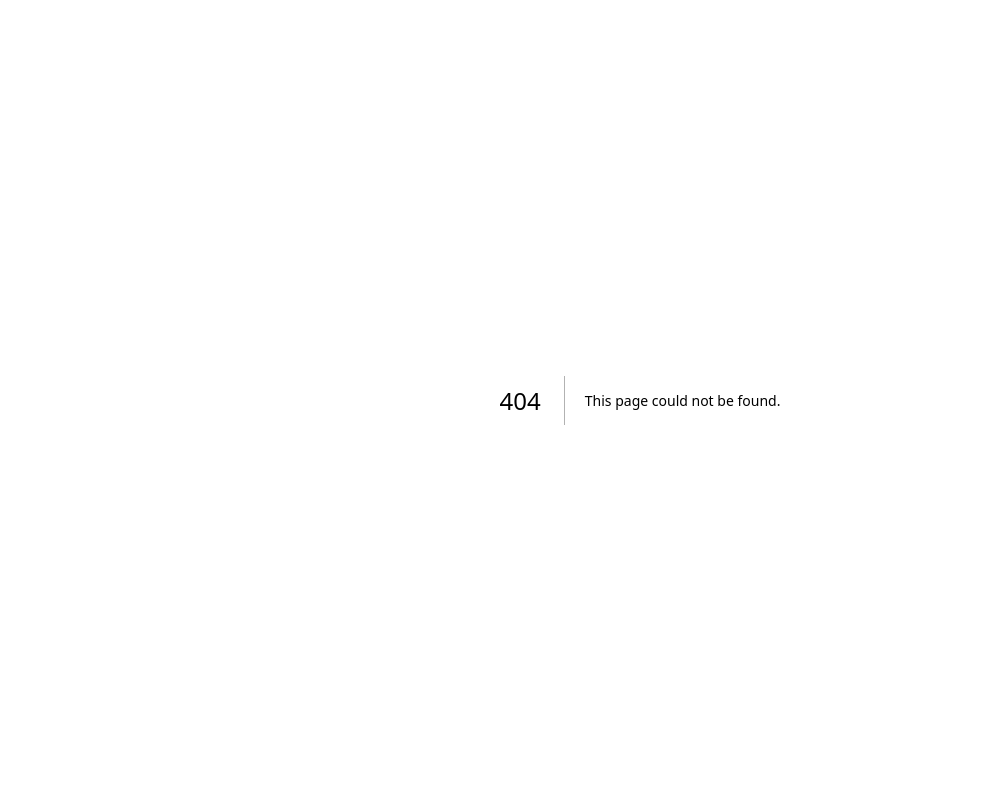
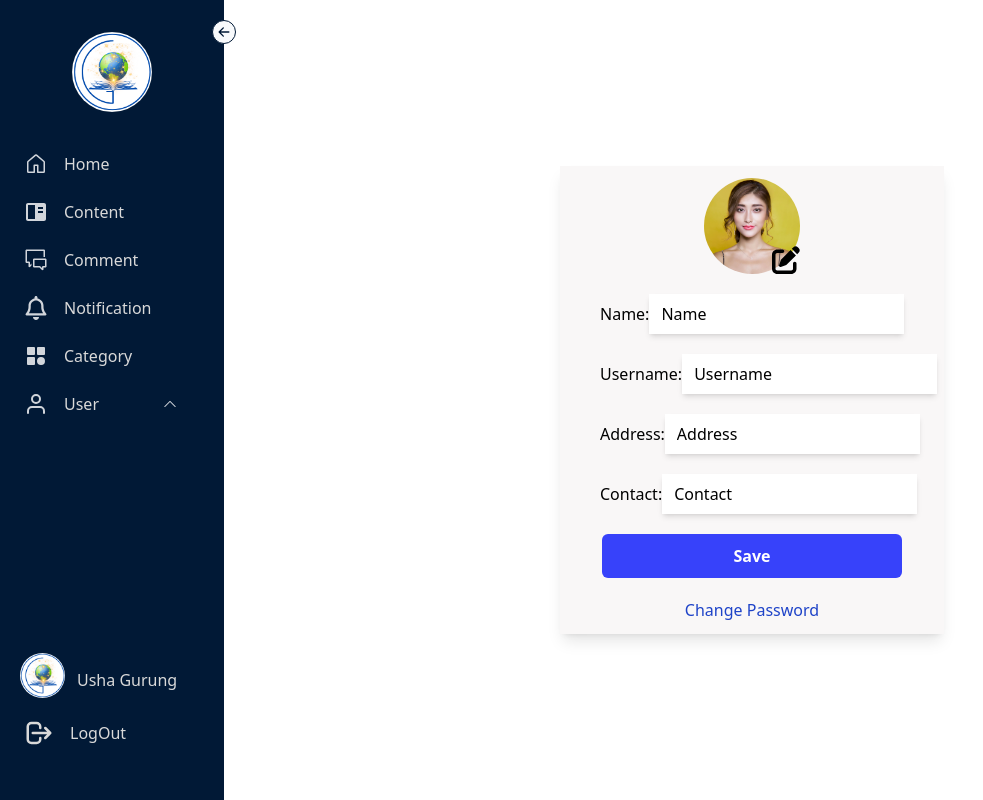
Before and after one commit to manojtsx/GyanShristi-CMS, a Next.js app in the folder client/: page /admin/editor/edit/1 in a window 1280 px wide. Before the commit this address had no page. Shown: the whole page, without its empty margins (0-983 px from the left). Built offline with nearby package versions, Linux system fonts and the light colour scheme.

Commit message:
made edit editor route of the admin page

```diff
--- /dev/null
+++ b/client/src/app/admin/category/edit/[id]/page.tsx
@@ -0,0 +1,11 @@
+import React from 'react'
+
+function page() {
+  return (
+    <div>
+
+    </div>
+  )
+}
+
+export default page
--- /dev/null
+++ b/client/src/app/admin/editor/edit/[id]/page.tsx
@@ -0,0 +1,51 @@
+"use client"
+import SubmitButton from '@/components/mini-component/SubmitButton'
+import Textbox from '@/components/mini-component/Textbox'
+import { faPenToSquare } from '@fortawesome/free-solid-svg-icons'
+import { FontAwesomeIcon } from '@fortawesome/react-fontawesome'
+import Image from 'next/image'
+import Link from 'next/link'
+import React from 'react'
+
+function page() {
+    const handleEditUserChange = (e : React.ChangeEvent<HTMLInputElement>) =>{
+
+    }
+  return (
+    <div className='flex flex-col h-screen justify-center items-center'>
+
+        <div className='flex flex-col justify-center items-center w-96 gap-5 px-10 py-3 shadow-lg bg-[#F9F7F7]'>
+        <div className="w-24 relative">
+              <Image
+                src="/GirlProfile.jpg"
+                alt="Profile Picture"
+                height={500}
+                width={500}
+                className="h-24 w-24 rounded-full object-cover"
+              />
+              <FontAwesomeIcon icon={faPenToSquare} className='w-7 h-7 absolute bottom-0 right-0 cursor-pointer'/>
+            </div>
+            <div className='w-full flex justify-between items-center'>
+            <label htmlFor="name" className='text-left w-32'>Name: </label>
+            <Textbox name='name' value='Name' placeholder='Name' onChange={handleEditUserChange}/>
+            </div>
+            <div className='w-full flex justify-between items-center'>
+            <label htmlFor="username" className='text-left w-32'>Username: </label>
+            <Textbox name='username' value='Username' placeholder='Username' onChange={handleEditUserChange} />
+            </div>
+            <div className='w-full flex justify-between items-center'>
+            <label htmlFor="address" className='text-left w-32'>Address: </label>
+            <Textbox name='address' value='Address' placeholder='Address' onChange={handleEditUserChange}/>
+            </div>
+            <div className='w-full flex justify-between items-center'>
+            <label htmlFor="contact" className='text-left w-32'>Contact: </label>
+            <Textbox name='contact' value='Contact' placeholder='Contact' onChange={handleEditUserChange}/>
+            </div>
+            <SubmitButton text="Save"/>
+            <Link href="/" className='text-[#1E43C8]'>Change Password</Link>
+        </div>
+    </div>
+  )
+}
+
+export default page
--- a/client/src/components/Navbar.tsx
+++ b/client/src/components/Navbar.tsx
@@ -29,9 +29,9 @@ function Navbar() {
   ]
 
   return (
-    <nav className="dark:bg-[#1A1A1A] dark:text-white fixed top-0 left-0 w-full z-10">
+    <nav className="dark:bg-[#1A1A1A] dark:text-white w-full">
       <Image src='/GyanShristiAdBanner.png' width={500} height={500} alt="Advertisement" className="w-screen h-28 object-cover" />
-      <div className="h-12 flex justify-between items-center pl-1 pr-3 bg-white dark:bg-[#1A1A1A] shadow-md">
+      <div className="h-12 flex justify-between items-center pl-1 pr-3 sticky top-0 left-0 z-10 bg-white dark:bg-[#1A1A1A] shadow-md">
       <Image src="/logo.png" alt="CMS Logo" width={45} height={45} className="rounded-full"/>
         <ul className="hidden sm:flex justify-between gap-8 font-semibold">
           {navItems.map((item,index)=>(
--- a/client/src/components/Register.tsx
+++ b/client/src/components/Register.tsx
@@ -136,7 +136,7 @@ function Register() {
                   type="email"
                   value={user.email}
                   name="email"
-                  className="bg-white border-none shadow-md w-[300px]"
+                  className="bg-white border-none shadow-md w-[300px] dark:bg-[#2C2C2C] dark:border-[#303030] dark:text-white"
                   placeholder="Email ID"
                   onChange={handleInputChange}
                 />
```
